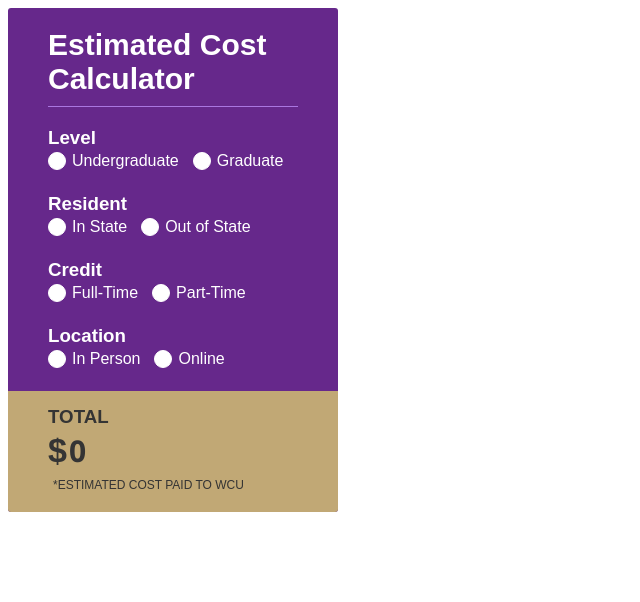
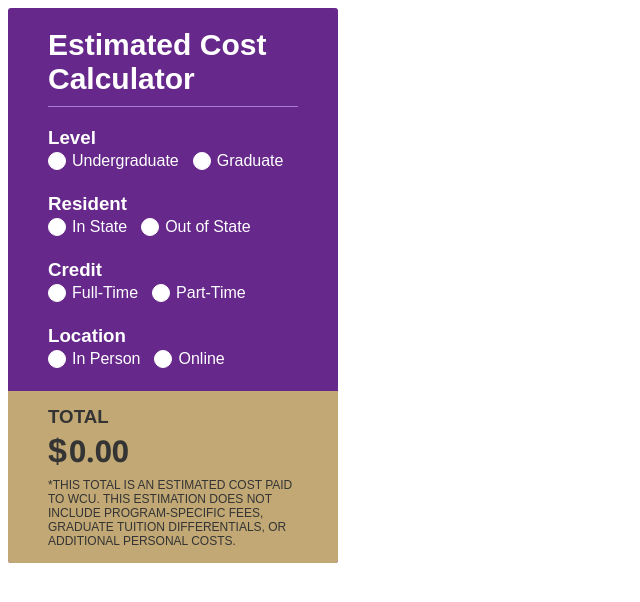
Before and after one commit to saultevez/seguros, a React (Create React App) app: page / in a window 1280 px wide. Shown: the top 602 px of the page, without its empty margins (0-640 px from the left). Built offline with nearby package versions, Linux system fonts and the light colour scheme; a web font is replaced by a local one.

Commit message:
added distance cost variables

```diff
--- a/package.json
+++ b/package.json
@@ -10,6 +10,7 @@
     "eslint": "^6.8.0",
     "eslint-plugin-flowtype": "^4.6.0",
     "react": "^16.12.0",
+    "react-app-polyfill": "^1.0.6",
     "react-dom": "^16.12.0",
     "react-scripts": "3.3.1",
     "react-spring": "^8.0.27"
--- a/src/App.css
+++ b/src/App.css
@@ -139,10 +139,14 @@
 }
 #cost-calculator .disclaimer {
   color: #343434;
-  margin: 5px;
+  margin: 5px 0px 0px 0px;
   font-size: 12px;
   font-weight: 500;
   text-transform: uppercase;
+}
+#cost-calculator .input-container .disclaimer {
+  color: white;
+  margin: 0px;
 }
 .no-float {
   float:none;
--- a/src/App.js
+++ b/src/App.js
@@ -14,8 +14,19 @@
   carResident: "400",
   carCommuter: "324",
   meal: "2447",
-  health: "1350"
+  health: "1313.50",
+  ufees: [399.43, 798.85, 1198.28, 1642.50],
+  gfees: [0, 320.80, 641.48, 1489.50]
 };
+
+const costsDLP = {
+  ui: 101.34,
+  uo: 506.76,
+  gi: 652.2,
+  go: 2182.65,
+  ufees: [60.3, 120.6, 180.9, 241.2],
+  gfees: [0, 87.51, 175.02, 262.53]
+}
 
 
 function Hours(props) {
@@ -73,7 +84,7 @@
   const credit = props.credit;
   const isMobile = useMediaQuery({ query: '(max-width: 370px)' });
   return (
-    <Transition config={{duration:300}} items={show} from={{maxHeight:0, overflow: "hidden", padding: "0px 0px"}} enter={isMobile ? {maxHeight: 450, padding: "10px 0px"} : {maxHeight: 288, padding: "10px 0px"}} leave={{maxHeight:0, padding: "0px 0px"}}>
+    <Transition config={{duration:300}} items={show} from={{maxHeight:0, overflow: "hidden", padding: "0px 0px"}} enter={isMobile ? {maxHeight: 482, padding: "10px 0px"} : {maxHeight: 320, padding: "10px 0px"}} leave={{maxHeight:0, padding: "0px 0px"}}>
     {show => show && (props =>
       <div style={props} className="secondary-container no-float">
         <div className="input-container" role="group" aria-labelledby="car">
@@ -119,11 +130,12 @@
   const show = undergradCheck || gradCheck;
   const isMobile = useMediaQuery({ query: '(max-width: 370px)' });
   return (
-    <Transition items={show} from={{height:0, overflow: "hidden"}} enter={isMobile ? {height: 99} : {height: 72}} leave={{height:0}}>
+    <Transition items={show} from={{height:0, overflow: "hidden"}} enter={isMobile ? {height: 131} : {height: 104}} leave={{height:0}}>
       {show => show && (props =>
       <div className="no-float" style={props}>
         <div className="input-container" role="group" aria-labelledby="health">
           <h3 id="health">Health Insurance?</h3>
+          <p className="disclaimer">*if you already have health insurance this option may be waved</p>
           <InputGroup id={"yes-health"} value={costs.health} label={"Yes"} name={"health"} change={change}/>
           <InputGroup id={"no-health"} value={"0"} label={"No"} name={"health"} change={change}/>
         </div>
@@ -133,9 +145,9 @@
 }
 
 function Animatedtotal (props) {
-  const animateProps = useSpring({config:{duration: 500},number: props.totalAfter, from: {number: props.totalBefore}});
+  const animateProps = useSpring({config:{duration: 530},number: props.totalAfter, from: {number: props.totalBefore}});
   return (
-    <animated.span className="total-font">{animateProps.number.interpolate(number => Math.floor(number))}</animated.span>
+    <animated.span className="total-font">{animateProps.number.interpolate(number => number.toFixed(2).replace(/\B(?=(\d{3})+(?!\d))/g, ","))}</animated.span>
   )
 }
 
@@ -153,10 +165,11 @@
         this.props.living !== prevProps.living ||
         this.props.car !== prevProps.car ||
         this.props.meal !== prevProps.meal ||
-        this.props.health !== prevProps.health)
+        this.props.health !== prevProps.health ||
+        this.props.fees !== prevProps.fees)
     {
-      const previous = Math.ceil(prevProps.creditCost * prevProps.multiplier) + Number(prevProps.living) + Number(prevProps.car) + Number(prevProps.meal) + Number(prevProps.health);
-      const current = Math.ceil(this.props.creditCost * this.props.multiplier) + Number(this.props.living) + Number(this.props.car) + Number(this.props.meal) + Number(this.props.health);
+      const previous = Math.ceil(prevProps.creditCost * prevProps.multiplier) + Number(prevProps.living) + Number(prevProps.car) + Number(prevProps.meal) + Number(prevProps.health) + prevProps.fees;
+      const current = Math.ceil(this.props.creditCost * this.props.multiplier) + Number(this.props.living) + Number(this.props.car) + Number(this.props.meal) + Number(this.props.health) + this.props.fees;
       this.setState({previousTotal: previous, currentTotal: current})
     }
   }
@@ -165,7 +178,7 @@
       <div className="total-container" aria-live="polite">
         <h3>TOTAL</h3>
         <p className="total-cost">$<Animatedtotal totalBefore={this.state.previousTotal} totalAfter={this.state.currentTotal}/></p>
-        <p className="disclaimer">*estimated cost paid to wcu</p>
+        <p className="disclaimer">*This total is an estimated cost paid to WCU. This estimation does not include program-specific fees, graduate tuition differentials, or additional personal costs.</p>
       </div>
     );
   }
@@ -194,7 +207,8 @@
       living: false,
       car: false,
       meal: false,
-      health: false
+      health: false,
+      fees: 0
     };
     this.handleLevel = this.handleLevel.bind(this);
     this.handleResident = this.handleResident.bind(this);
@@ -208,27 +222,31 @@
       document.getElementById("six-hours").checked = true;
     }
   }
-  levelChanges (a,b,c,d) {
+  levelChanges (a,b,c,d,e) {
     if (this.state.credit === "part-time") {
       if (this.state.level === "undergrad"  && this.state.multiplier == 3) {
-        this.setState({multiplier: 3})
+        this.setState({multiplier: 3, fees: e[2]})
       }
       else if (this.state.level === "") {
-        this.setState({multiplier: d})
+        this.setState({multiplier: d, fees: e[d - 1]})
       }
       else {
-        this.setState(state => ({multiplier: Number(state.multiplier) + c}));
+        this.setState(state => ({multiplier: Number(state.multiplier) + c, fees: e[Number(state.multiplier) + c - 1]}));
       }
+    }
+    if (this.state.credit === "full-time") {
+      this.setState({fees: e[this.state.multiplier - 1]})
     }
     this.state.resident === "in-state" ? this.setState({creditCostInitial:a}) : this.state.resident === "out-of-state" ? this.setState({creditCostInitial:b}) : this.setState({creditCostInitial:0});
   }
   handleLevel(e) {
     this.setState({[e.target.name]: e.target.value});
+    const costVar = this.state.distance ? costs : costsDLP;
     if (e.target.value === "undergrad") {
-      this.levelChanges(costs.ui, costs.uo, -1, 1)
+      this.levelChanges(costVar.ui, costVar.uo, -1, 1, costVar.ufees)
     }
     else {
-      this.levelChanges(costs.gi, costs.go, 1, 2)
+      this.levelChanges(costVar.gi, costVar.go, 1, 2, costVar.gfees)
     }
   }
   residentChanges (a,b) {
@@ -236,32 +254,53 @@
   }
   handleResident(e){
     this.setState({[e.target.name]: e.target.value});
+    const costVar = this.state.distance ? costs : costsDLP;
     if (e.target.value === "in-state") {
-      this.residentChanges(costs.ui, costs.gi)
+      this.residentChanges(costVar.ui, costVar.gi)
     }
     else {
-      this.residentChanges(costs.uo, costs.go)
+      this.residentChanges(costVar.uo, costVar.go)
     }
   }
   handleCredit(e) {
     this.setState({[e.target.name]: e.target.id});
+    const costVar = this.state.distance ? costs : costsDLP;
     if (e.target.id === "full-time") {
       this.setState({multiplier: e.target.value});
+      this.state.level === "undergrad" ? this.setState({fees: costVar.ufees[3]}) : this.state.level === "grad" ? this.setState({fees: costVar.gfees[3]}) : this.setState({fees: 0});
     }
     else {
       this.setState({living: 0, health:0});
       this.state.level === "undergrad" ? this.setState({multiplier: 1}) : this.setState({multiplier: 2});
+      this.state.level === "undergrad" ? this.setState({fees: costVar.ufees[0]}) : this.state.level === "grad" ? this.setState({fees: costVar.gfees[1]}) : this.setState({fees: 0});
     }
   }
   handleHours(e) {
       this.setState({multiplier: e.target.value});
+      const costVar = this.state.distance ? costs : costsDLP;
+      this.state.level === "undergrad" ? this.setState({fees: costVar.ufees[Number(e.target.value) - 1]}) : this.state.level === "grad" ? this.setState({fees: costVar.gfees[Number(e.target.value) - 1]}) : this.setState({fees: 0});
       if (e.target.id === "three-hours") {this.setState({health:0})}
+  }
+  distanceChanges(a) {
+    const multiplier = Number(this.state.multiplier);
+    if (this.state.level !== ""  && this.state.credit !== "") {
+      if (this.state.level === "undergrad") {
+        this.state.resident === "in-state" ? this.setState({creditCostInitial: a.ui, fees: a.ufees[multiplier - 1]}) : this.state.resident === "out-of-state" ? this.setState({creditCostInitial: a.uo, fees: a.ufees[multiplier - 1]}) : this.setState({creditCostInitial: 0, fees: a.ufees[multiplier - 1]});
+      }
+      else {
+        this.state.resident === "in-state" ? this.setState({creditCostInitial: a.gi, fees: a.gfees[multiplier - 1]}) : this.state.resident === "out-of-state" ? this.setState({creditCostInitial: a.go, fees: a.gfees[multiplier - 1]}) : this.setState({creditCostInitial: 0, fees: a.gfees[multiplier - 1]});
+      }
+    }
   }
   handleDistance(e) {
     const boolValue = e.target.value === "true";
     this.setState({[e.target.name]: boolValue});
     if (e.target.id === "online") {
       this.setState({living: 0, car: 0, meal: 0, health: 0});
+      this.distanceChanges(costsDLP)
+    }
+    else {
+      this.distanceChanges(costs)
     }
   }
   handleOtherExpenses(e) {
@@ -301,7 +340,7 @@
           </div>
           <LevelTwo credit={this.state.credit} level={this.state.level} multiplier={this.state.multiplier} expenses={this.handleOtherExpenses} distance={this.state.distance}/>
         </form>
-        <Total creditCost={this.state.creditCostInitial} multiplier={this.state.multiplier} distance={this.state.distance} living={this.state.living} car={this.state.car} meal={this.state.meal} health={this.state.health}/>
+        <Total creditCost={this.state.creditCostInitial} multiplier={this.state.multiplier} distance={this.state.distance} living={this.state.living} car={this.state.car} meal={this.state.meal} health={this.state.health} fees={this.state.fees}/>
       </div>
     );
   }
--- a/src/index.js
+++ b/src/index.js
@@ -1,3 +1,4 @@
+import 'core-js';
 import React from 'react';
 import ReactDOM from 'react-dom';
 import App from './App';
```
Also changed, not shown: 2 other files (tests, documents, lock files or other folders).
